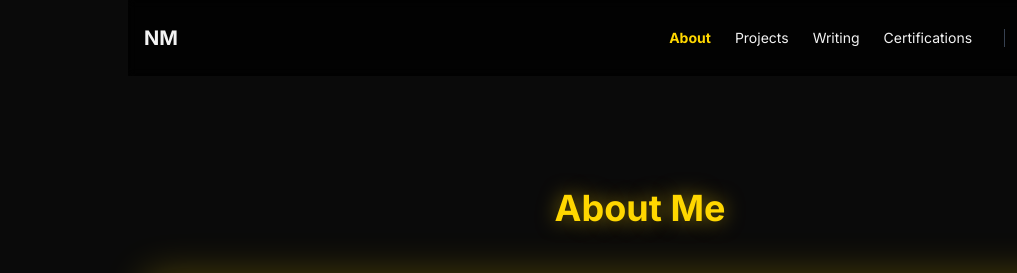
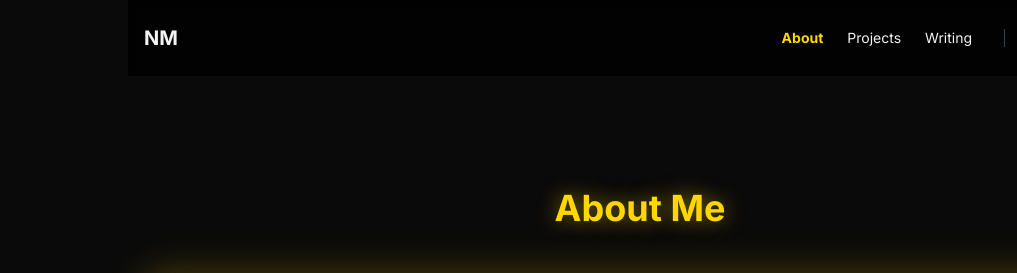
Before and after one commit to metrinaveen08/Portfolio, a plain HTML site: page about.html in a window 1280 px wide. Shown: the top 273 px of the page, 0-1017 px from the left. Drawn offline with nearby package versions, Linux system fonts and the light colour scheme.

Commit message:
Update favicon and remove certifications link

```diff
--- a/about.html
+++ b/about.html
@@ -9,7 +9,7 @@
     <link rel="preconnect" href="https://fonts.googleapis.com">
     <link rel="preconnect" href="https://fonts.gstatic.com" crossorigin>
     <link href="https://fonts.googleapis.com/css2?family=Inter:wght@400;700;900&family=Orbitron:wght@400;700;900&display=swap" rel="stylesheet">
-    <link rel="icon" href="https://avatars.githubusercontent.com/u/189886215?s=400&u=fa7f3aa0971579fc2fb5ab324d1fc67b05d41c4a&v=4" type="image/x-icon">
+    <link rel="icon" href="https://avatars.githubusercontent.com/u/189886215?s=96&v=4" type="image/x-icon">
 
     <style>
         body {
@@ -96,7 +96,6 @@
                 <a href="about.html" class="text-sm text-gold font-bold transition-colors">About</a>
                 <a href="projects.html" class="text-sm hover:text-gold transition-colors">Projects</a>
                 <a href="writing.html" class="text-sm hover:text-gold transition-colors">Writing</a>
-                <a href="certifications.html" class="text-sm hover:text-gold transition-colors">Certifications</a>
                 <div class="flex items-center gap-3 md:gap-4 ml-2 border-l border-gray-700 pl-4">
                     <a href="https://github.com/metrinaveen08" target="_blank" rel="noopener noreferrer" class="hover:text-gold transition-colors"><svg xmlns="http://www.w3.org/2000/svg" width="18" height="18" viewBox="0 0 24 24" fill="none" stroke="currentColor" stroke-width="2" stroke-linecap="round" stroke-linejoin="round"><path d="M9 19c-5 1.5-5-2.5-7-3m14 6v-3.87a3.37 3.37 0 0 0-.94-2.61c3.14-.35 6.44-1.54 6.44-7A5.44 5.44 0 0 0 20 4.77 5.07 5.07 0 0 0 19.91 1S18.73.65 16 2.48a13.38 13.38 0 0 0-7 0C6.27.65 5.09 1 5.09 1A5.07 5.07 0 0 0 5 4.77a5.44 5.44 0 0 0-1.5 3.78c0 5.42 3.3 6.61 6.44 7A3.37 3.37 0 0 0 9 18.13V22"></path></svg></a>
                     <a href="https://linkedin.com/in/metri-naveen-kumar" target="_blank" rel="noopener noreferrer" class="hover:text-gold transition-colors"><svg xmlns="http://www.w3.org/2000/svg" width="18" height="18" viewBox="0 0 24 24" fill="none" stroke="currentColor" stroke-width="2" stroke-linecap="round" stroke-linejoin="round"><path d="M16 8a6 6 0 0 1 6 6v7h-4v-7a2 2 0 0 0-2-2 2 2 0 0 0-2 2v7h-4v-7a6 6 0 0 1 6-6z"></path><rect x="2" y="9" width="4" height="12"></rect><circle cx="4" cy="4" r="2"></circle></svg></a>
```
